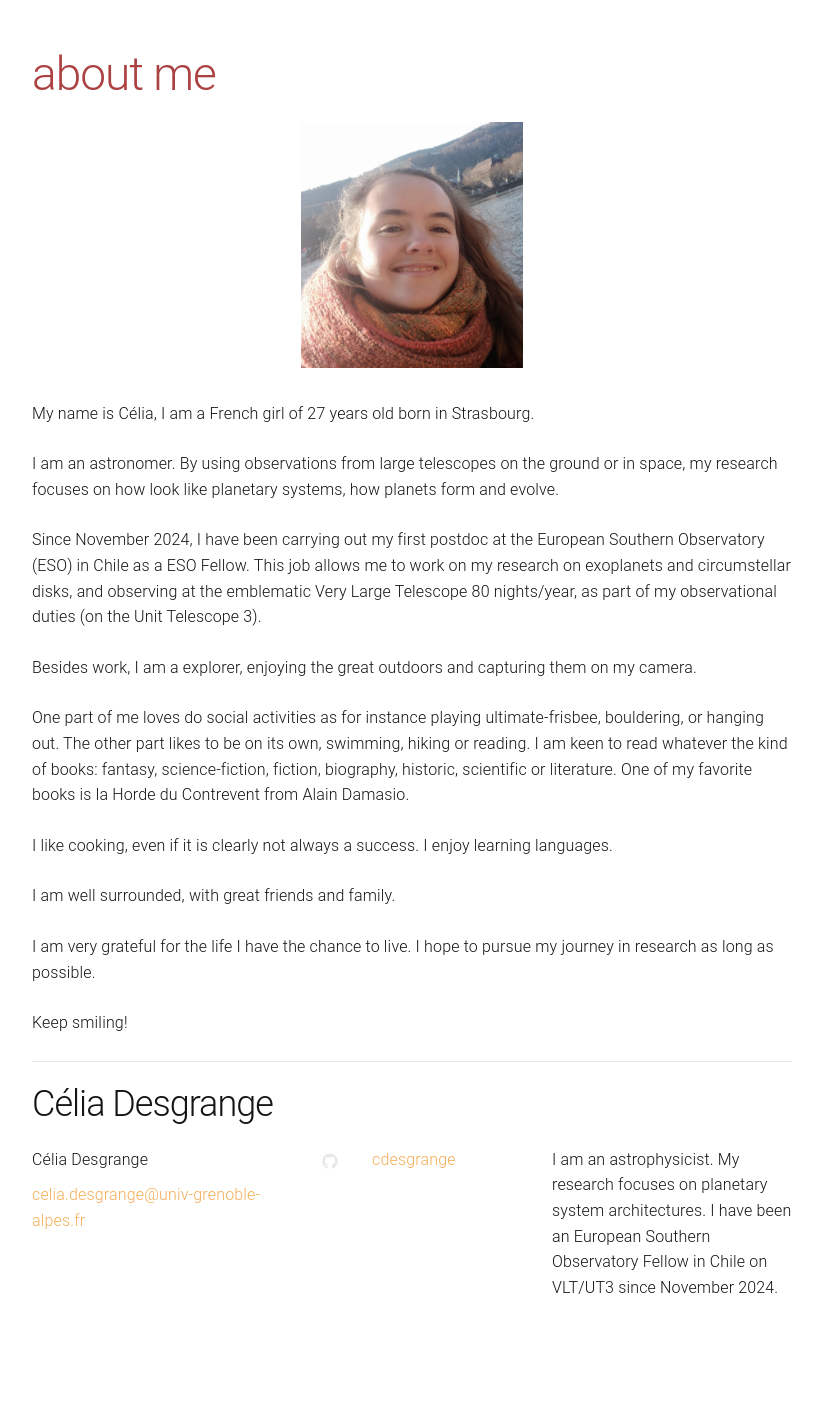
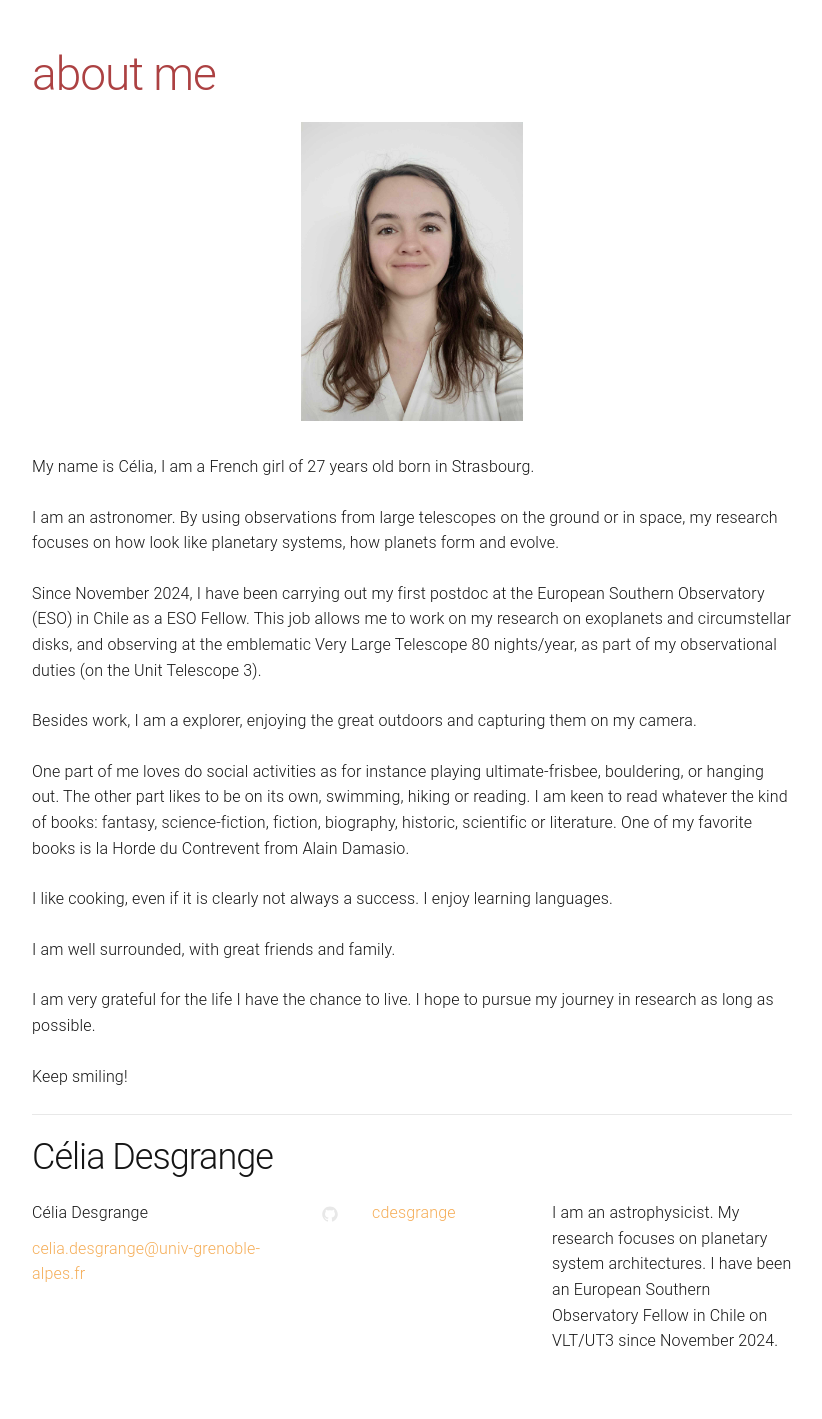
Before and after one commit to cdesgrange/cdesgrange.github.io, a Jekyll site: the page built from about.md, in a window 1280 px wide. Shown: the part 199-1618 px from the top of the page, without its empty margins (228-1050 px from the left). Built offline with Jekyll 4.4.1, drawn with Linux system fonts in a browser that asks for light colours; before the commit the page ends 1564 px from its top, so only the background shows below that.

Commit message:
Update about.md

```diff
--- a/about.md
+++ b/about.md
@@ -4,7 +4,7 @@ title: about me
 permalink: /about/
 ---
 <p align="center">
-<img src="/fig/celia_desgrange_adulte.jpg" width="222" >
+<img src="/fig/celia_desgrange_adulte.jpeg" width="222" >
 </p>
 
 My name is Célia, I am a French girl of 27 years old born in Strasbourg.
```
